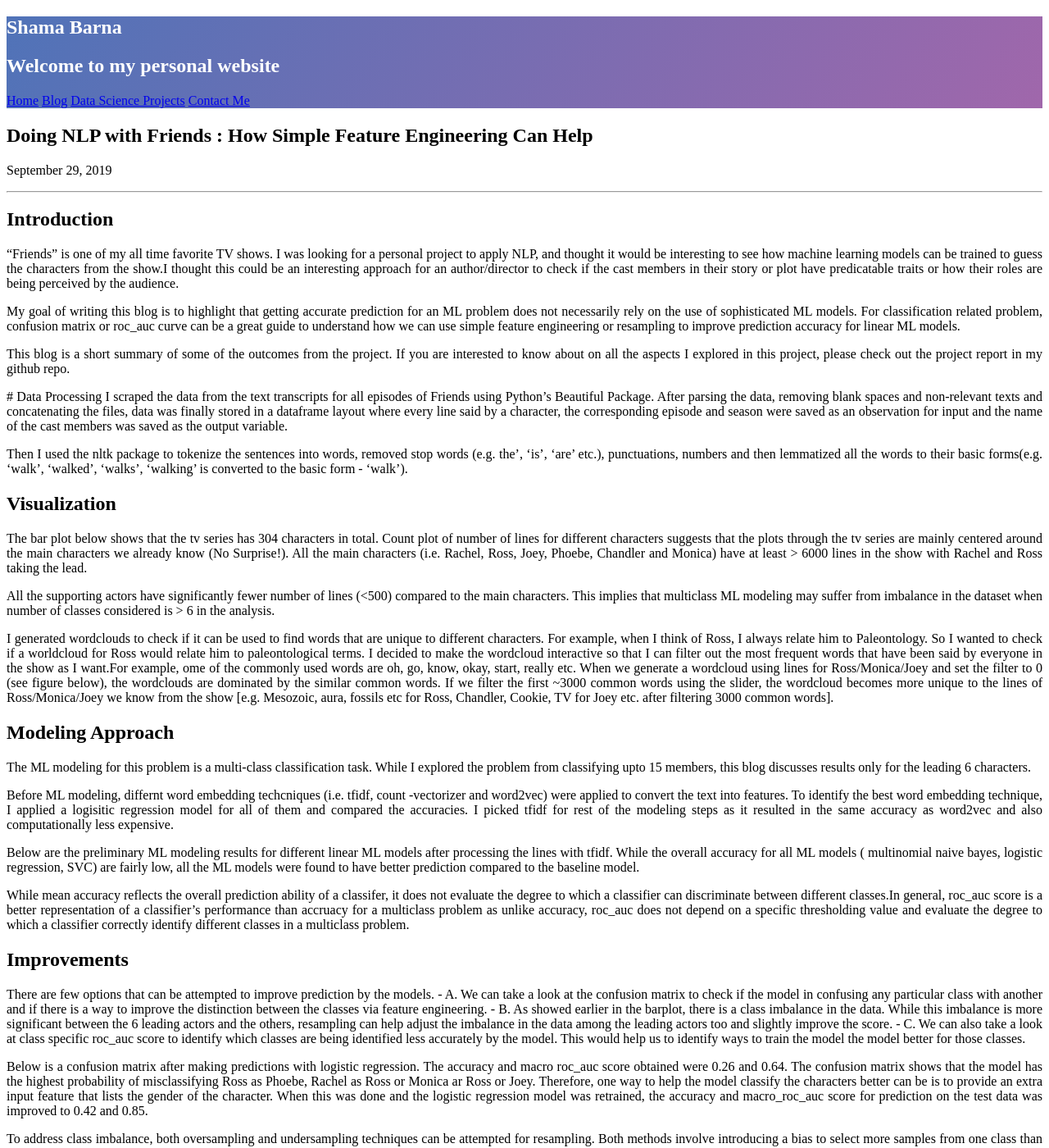
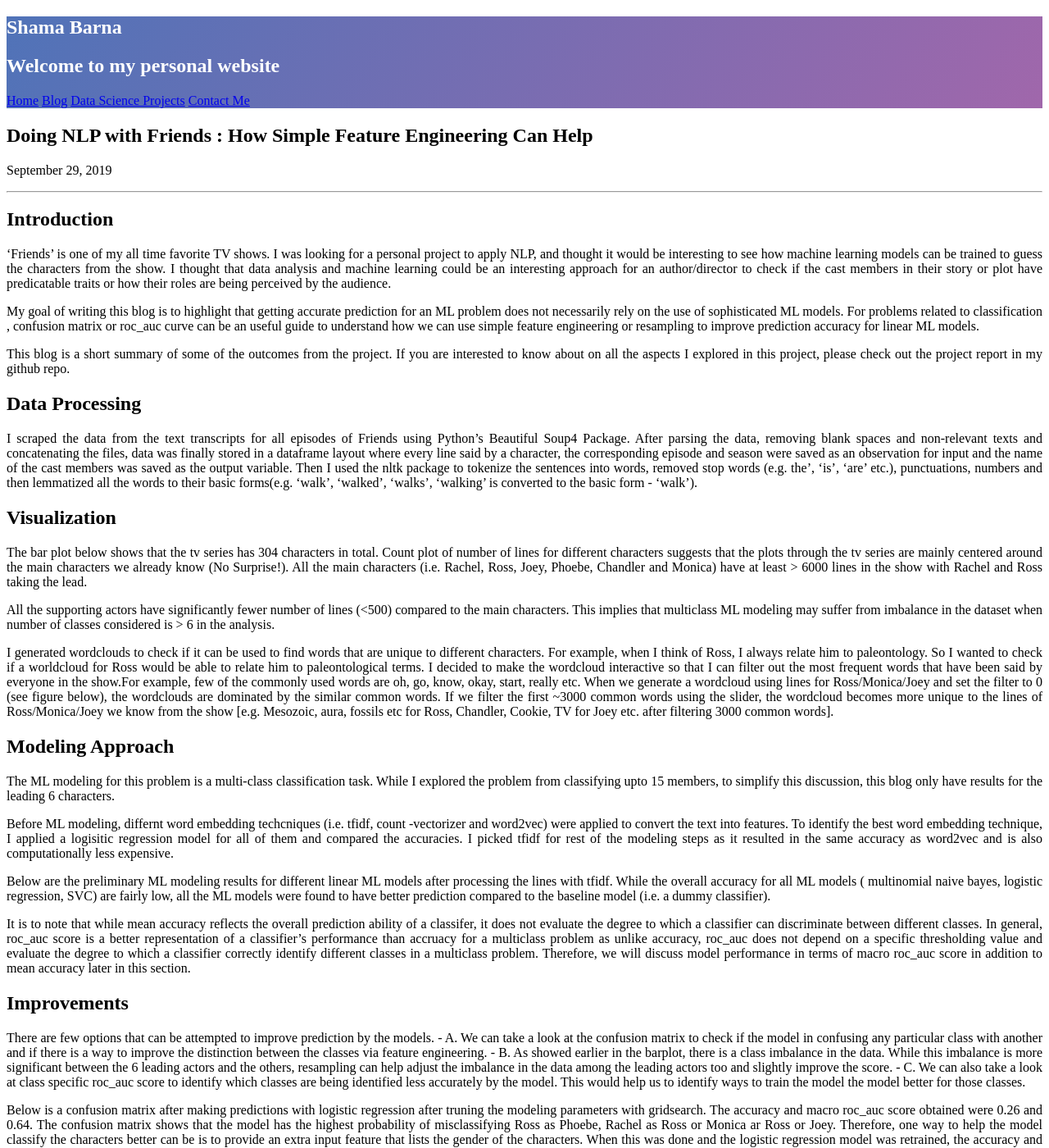
Before and after one commit to shamafarabi/shama.github.io, a Jekyll site: the page built from _posts/2019-09-29-NLPFriends.md, in a window 1280 px wide and 1400 px high. Shown: the whole window at 82% size. Built offline with Jekyll 4.4.1, drawn with Linux system fonts in a browser that asks for light colours; nearby versions of some CDN libraries; some of the changed text lies outside the part shown.

Commit message:
Update 2019-09-29-NLPFriends.md

```diff
--- a/_posts/2019-09-29-NLPFriends.md
+++ b/_posts/2019-09-29-NLPFriends.md
@@ -9,41 +9,42 @@ mathjax: true
 
 # Introduction
 
-"Friends" is one of my all time favorite TV shows. I was looking for a personal project to apply NLP, and thought it would be interesting to see how machine learning models can be trained to guess the characters from the show.I thought this could be an interesting approach for an author/director to check if the cast members in their story or plot have predicatable traits or how their roles are being perceived by the audience.
+'Friends' is one of my all time favorite TV shows. I was looking for a personal project to apply NLP, and thought it would be interesting to see how machine learning models can be trained to guess the characters from the show. I thought that data analysis and machine learning could be an interesting approach for an author/director to check if the cast members in their story or plot have predicatable traits or how their roles are being perceived by the audience.
 
-My goal of writing this blog is to highlight that getting accurate prediction for an ML problem does not necessarily rely on the use of sophisticated ML models. For classification related problem, confusion  matrix or roc_auc curve can be a great guide to understand how we can use simple feature engineering or resampling to improve prediction accuracy for linear ML models.
+My goal of writing this blog is to highlight that getting accurate prediction for an ML problem does not necessarily rely on the use of sophisticated ML models. For problems related to classification , confusion  matrix or roc_auc curve can be an useful guide to understand how we can use simple feature engineering or resampling to improve prediction accuracy for linear ML models.
 
 This blog is a short summary of some of the outcomes from the project. If you are interested to know about on all the aspects I explored in this project, please check out the project report in my github repo.
 
- # Data Processing
-I scraped the data from the text transcripts for all episodes of Friends using Python's Beautiful Package. After parsing the data, removing blank spaces and non-relevant texts and concatenating the files, data was finally stored in a dataframe layout where every line said by a character, the corresponding episode and season were saved as an observation for input and the name of the cast members was saved as the output variable.
+# Data Processing
 
-Then I used the nltk package to tokenize the sentences into words, removed stop words (e.g. the’, ‘is’, ‘are’ etc.), punctuations, numbers and then lemmatized all the words to their basic forms(e.g. 'walk', 'walked', 'walks', 'walking' is converted to the basic form - 'walk').
+I scraped the data from the text transcripts for all episodes of Friends using Python's Beautiful Soup4 Package. After parsing the data, removing blank spaces and non-relevant texts and concatenating the files, data was finally stored in a dataframe layout where every line said by a character, the corresponding episode and season were saved as an observation for input and the name of the cast members was saved as the output variable. Then I used the nltk package to tokenize the sentences into words, removed stop words (e.g. the’, ‘is’, ‘are’ etc.), punctuations, numbers and then lemmatized all the words to their basic forms(e.g. 'walk', 'walked', 'walks', 'walking' is converted to the basic form - 'walk').
 
 # Visualization
+
 The bar plot below shows that the tv series has 304 characters in total. Count plot of number of lines for different characters suggests that the plots through the tv series are mainly centered around the main characters we already know (No Surprise!). All the main characters (i.e. Rachel, Ross, Joey, Phoebe, Chandler and Monica) have at least > 6000 lines in the show with Rachel and Ross taking the lead.
 
 All the supporting actors have significantly fewer number of lines (<500) compared to the main characters. This implies that multiclass ML modeling may suffer from imbalance in the dataset when number of classes considered is > 6 in the analysis.
 
-I generated wordclouds to check if it can be used to find words that are unique to different characters. For example, when I think of Ross, I always relate him to Paleontology. So I wanted to check if a worldcloud for Ross would relate him to paleontological terms. I decided to make the wordcloud interactive so that I can filter out the most frequent words that have been said by everyone in the show as I want.For example, ome of the commonly used words are oh, go, know, okay, start, really etc. When we generate a wordcloud using lines for Ross/Monica/Joey and set the filter to 0 (see figure below), the wordclouds are  dominated by the similar common words. If we filter the first ~3000 common words using the slider, the wordcloud becomes more unique to the lines of Ross/Monica/Joey we know from the show [e.g. Mesozoic, aura, fossils etc for Ross, Chandler, Cookie, TV for Joey etc. after filtering 3000 common words].
+I generated wordclouds to check if it can be used to find words that are unique to different characters. For example, when I think of Ross, I always relate him to paleontology. So I wanted to check if a worldcloud for Ross would be able to relate him to paleontological terms. I decided to make the wordcloud interactive so that I can filter out the most frequent words that have been said by everyone in the show.For example, few of the commonly used words are oh, go, know, okay, start, really etc. When we generate a wordcloud using lines for Ross/Monica/Joey and set the filter to 0 (see figure below), the wordclouds are  dominated by the similar common words. If we filter the first ~3000 common words using the slider, the wordcloud becomes more unique to the lines of Ross/Monica/Joey we know from the show [e.g. Mesozoic, aura, fossils etc for Ross, Chandler, Cookie, TV for Joey etc. after filtering 3000 common words].
 
 # Modeling Approach
 
-The ML modeling for this problem is a multi-class classification task. While I explored the problem from classifying upto 15 members, this blog discusses results only for the leading 6 characters.
+The ML modeling for this problem is a multi-class classification task. While I explored the problem from classifying upto 15 members, to simplify this discussion, this blog only have results for the leading 6 characters.
 
-Before ML modeling, differnt word embedding techcniques (i.e. tfidf, count -vectorizer and word2vec) were applied to convert the text into features. To identify the best word embedding technique, I applied a logisitic regression model for all of them and compared the accuracies. I picked tfidf for rest of the modeling steps as it resulted in the same accuracy as word2vec and also computationally less expensive.
+Before  ML modeling, differnt word embedding techcniques (i.e. tfidf, count -vectorizer and word2vec) were applied to convert the text into features. To identify the best word embedding technique, I applied a logisitic regression model for all of them and compared the accuracies. I picked tfidf for rest of the modeling steps as it resulted in the same accuracy as word2vec and is also computationally less expensive.
 
-Below are the preliminary ML modeling results for different linear ML models after processing the lines with tfidf. While the overall accuracy for all ML models ( multinomial naive bayes, logistic regression, SVC) are fairly low, all the ML models were found to have better prediction compared to the baseline model.
+Below are the preliminary ML modeling results for different linear ML models after processing the lines with tfidf. While the overall accuracy for all ML models ( multinomial naive bayes, logistic regression, SVC) are fairly low, all the ML models were found to have better prediction compared to the baseline model (i.e. a dummy classifier).
 
-While mean accuracy reflects the overall prediction ability of a classifer, it does not evaluate the degree to which a classifier can discriminate between different classes.In general, roc_auc score is a better representation of a classifier's performance than accruacy for a multiclass problem as unlike accuracy, roc_auc does not depend on a specific thresholding value and evaluate the degree to which a classifier correctly identify different classes in a multiclass problem.
+It is to note that while mean accuracy reflects the overall prediction ability of a classifer, it does not evaluate the degree to which a classifier can discriminate between different classes. In general, roc_auc score is a better representation of a classifier's performance than accruacy for a multiclass problem as unlike accuracy, roc_auc does not depend on a specific thresholding value and evaluate the degree to which a classifier correctly identify different classes in a multiclass problem. Therefore, we will discuss model performance in terms of macro roc_auc score in addition to  mean accuracy later in this section.
 
 # Improvements
+
 There are few options that can be attempted to improve prediction by the models.
     - A. We can take a look at the confusion matrix to check if the model in confusing any particular class with another and if there is a way to improve the distinction between the classes via feature engineering.
     - B.  As showed earlier in the barplot, there is a class imbalance in the data. While this imbalance is more significant between the 6 leading actors and the others, resampling can help adjust the imbalance in the data among the leading actors too and slightly improve the score.
     - C. We can also take a look at class specific roc_auc score to identify which classes are being identified less accurately by the model. This would help us to identify ways to train the model the model better for those classes.
 
-Below is a confusion matrix after making predictions with logistic regression. The accuracy and macro roc_auc score obtained were 0.26 and 0.64. The confusion matrix shows that the model has the highest probability of misclassifying Ross as Phoebe,  Rachel as Ross or Monica ar Ross or Joey. Therefore, one way to help the model classify the characters better can be is to provide an extra input feature that lists the gender of the character. When this was done and the logistic regression model was retrained, the accuracy and macro_roc_auc score for prediction on the test data was improved to 0.42 and 0.85.
+Below is a confusion matrix after making predictions with logistic regression after truning the modeling parameters with gridsearch. The accuracy and macro roc_auc score obtained were 0.26 and 0.64. The confusion matrix shows that the model has the highest probability of misclassifying Ross as Phoebe,  Rachel as Ross or Monica ar Ross or Joey. Therefore, one way to help the model classify the characters better can be is to provide an extra input feature that lists the gender of the characters. When this was done and the logistic regression model was retrained, the accuracy and macro_roc_auc score for prediction on the test data was improved to 0.42 and 0.85.
 
 To address class imbalance, both oversampling and undersampling  techniques can be attempted for resampling. Both methods involve introducing a bias to select more samples from one class than from another, to compensate for an imbalance that is present in the data. The goal of this step is to resample dataset using oversampling and undersampling. As the name suggests, undersampling remove samples from over-represented classes and oversampling add more samples from the under-respresnted class in the raw dataset so that the dataset for modeling can have a balanced distribution of all classes. Whether an undersampling or oversampling scheme would work better for a dataset depends on the size of the train dataset that a particular classifier may require to be able to make a good prediction.
 
```
